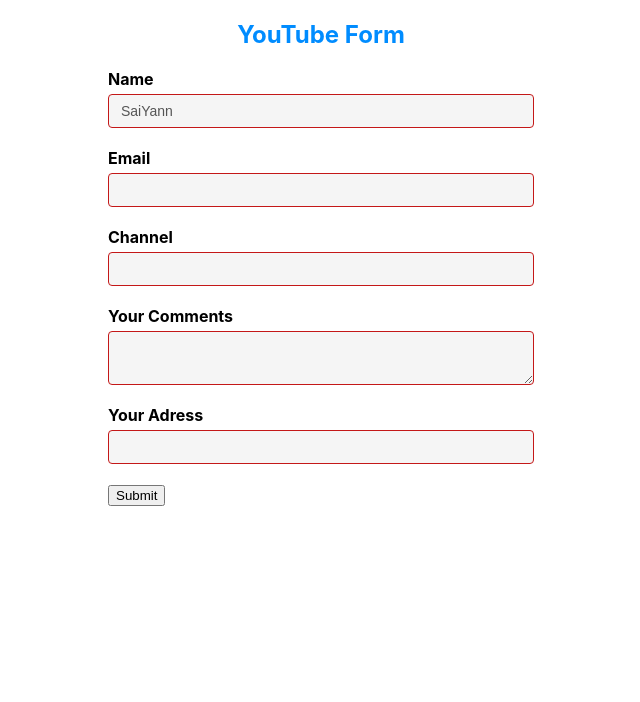
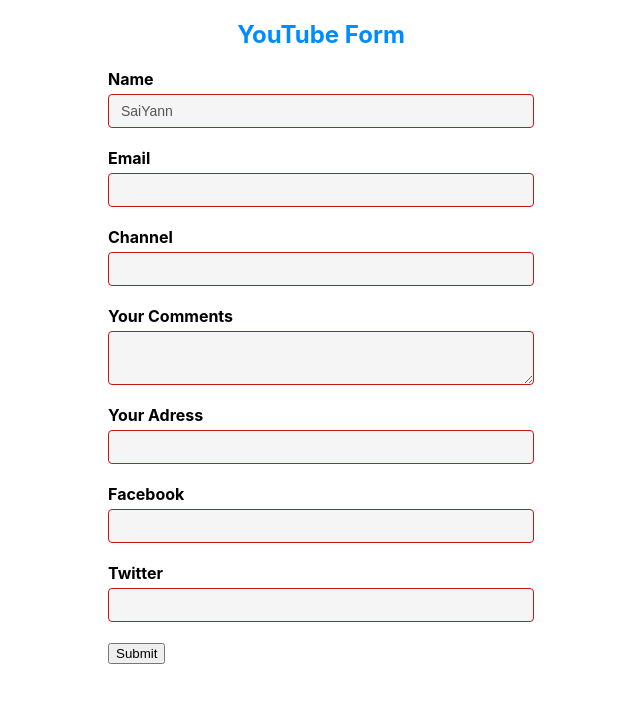
Before and after one commit to Sa-Yann/formik_boiler, a React (Create React App) app: page / in a window 1280 px wide. Shown: the top 702 px of the page, without its empty margins (319-959 px from the left). Built offline with nearby package versions, Linux system fonts and the light colour scheme.

Commit message:
integrated a socialMedia nesting object feature containing facebookInput and twuitterInput values

```diff
--- a/src/components/YouTubeForm.jsx
+++ b/src/components/YouTubeForm.jsx
@@ -9,7 +9,11 @@
     emailInput: '',
     channelInput: '',
     commentsInput: '',
-    adress: ''
+    adress: '',
+    socialMedia: {
+        facebookInput: '',
+        twitterInput:''
+    }
 };
 
 const onSubmit =  values => {
@@ -133,6 +137,15 @@
 
             </div>
 
+            <div className="form-control">
+                <label htmlFor="facebook">Facebook</label>
+                <Field type="text" id="facebook" name="socialmedia.facebookInput"/>
+            </div>
+            <div className="form-control">
+                <label htmlFor="twitter">Twitter</label>
+                <Field type="text" id="twitter" name="socialmedia.twitterInput"/>
+            </div>
+
 
             <button type="submit">Submit</button>
             </Form>
```
